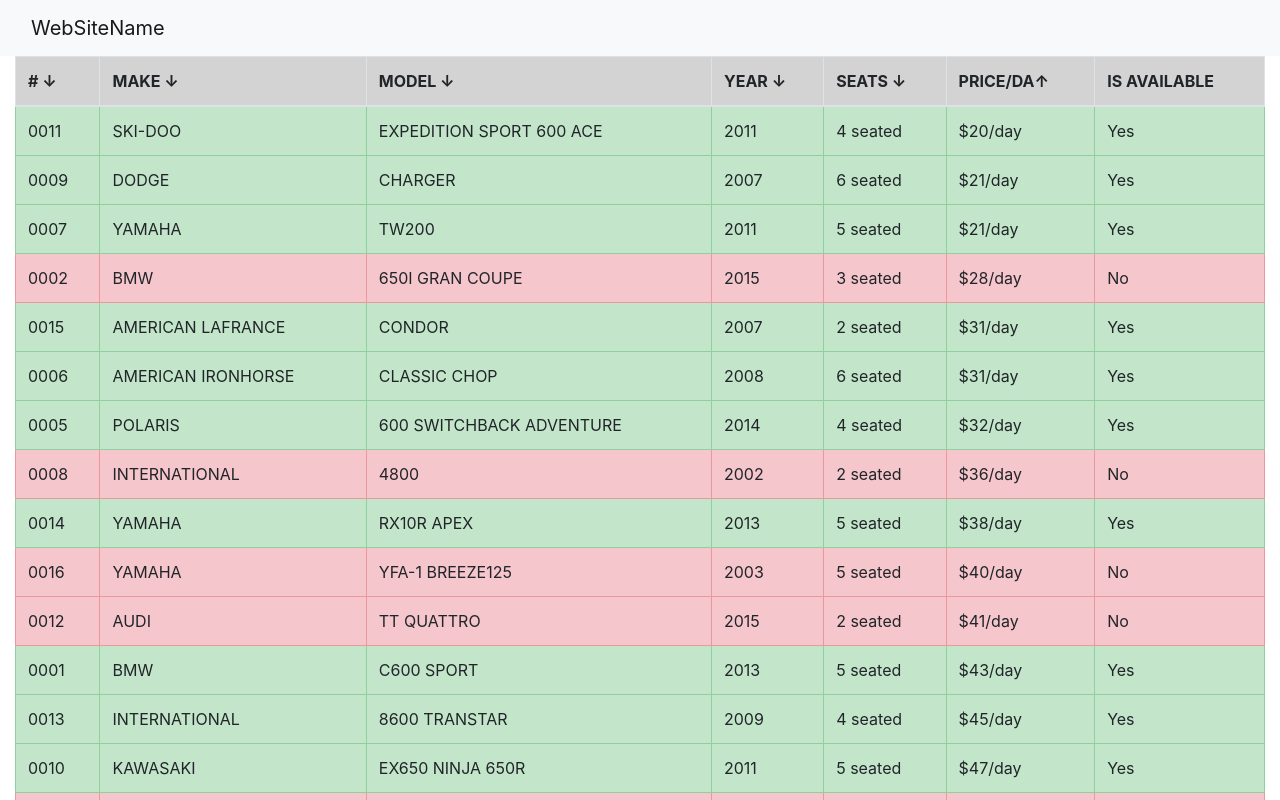
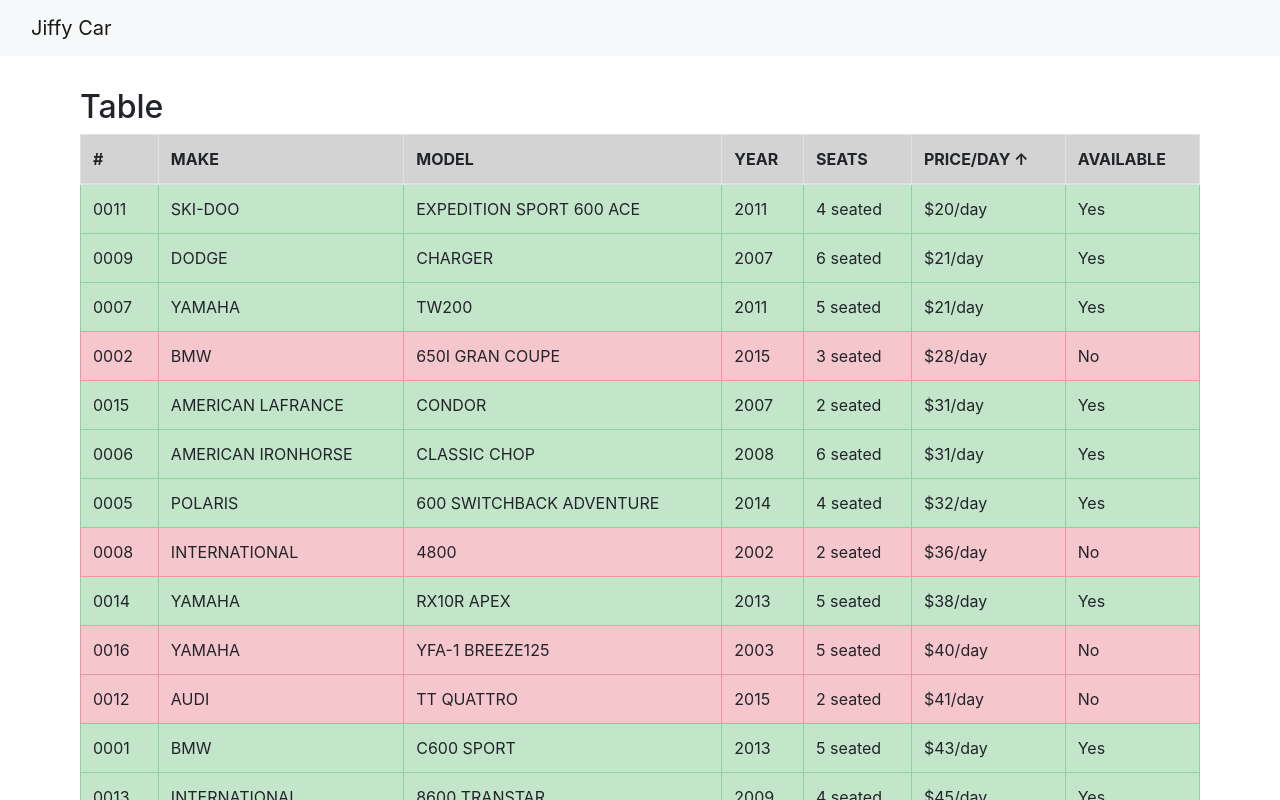
Before and after one commit to Huedeane/jiffycar, a website: page index.html in a window 1280 px wide. Both pictures are taken after a click on the element "PRICE/DAY". Shown: the top 800 px of the page. Drawn offline with nearby package versions, Linux system fonts and the light colour scheme.

Commit message:
Save point 3

```diff
--- a/index.html
+++ b/index.html
@@ -8,13 +8,10 @@
 • Headers text color: #758692
 The solution should have:
 1. Stage 1: List of cars
-a. Users should be able to see list of cars in the fleet
 b. Users should be able to add new cars
 c. Users should be able to edit existing entries in the list
 d. Users should be able change car state: Available or Rented
 e. Users should be able to clearly see if car is rented or not
-f. Car should have these properties: Unique ID, Car Maker, Car Model, Manufacturing
-Year, Number of seats, Price per day, Rented Date From, Rented Date To
 2. Stage 2: Rent history
 a. Each car should have rent history.
 b. Rent history should include: Date from, Date to, Number of days rented, Miles Driven,
@@ -41,24 +38,26 @@
             <nav class="navbar bg-light navbar-light">
                 <div class="container-fluid">
                     <div class="navbar-header">
-                        <a class="navbar-brand" href="#">WebSiteName</a>
+                        <a class="navbar-brand" href="#">Jiffy Car</a>
                     </div>
                 </div>
             </nav>
 
             <!--Table Container-->
-            <div class="container-fluid">
+            <div class="content">
+
+                <h2>Table</h2>
 
                 <!--Table-->
                 <table class="table table-bordered table-hover">
                     <tr class="bg-muted">
-                        <th data-colname="id" data-order="desc"># &#8595</th>
-                        <th data-colname="make" data-order="desc">MAKE &#8595</th>
-                        <th data-colname="model" data-order="desc">MODEL &#8595</th>
-                        <th data-colname="year" data-order="desc">YEAR &#8595</th>
-                        <th data-colname="seats" data-order="desc">SEATS &#8595</th>
+                        <th data-colname="id" data-order="desc">#</th>
+                        <th data-colname="make" data-order="desc">MAKE</th>
+                        <th data-colname="model" data-order="desc">MODEL</th>
+                        <th data-colname="year" data-order="desc">YEAR</th>
+                        <th data-colname="seats" data-order="desc">SEATS</th>
                         <th data-colname="price" data-order="desc">PRICE/DAY</th>
-                        <th data-colname="available" data-order="desc">IS AVAILABLE</th>
+                        <th data-colname="available" data-order="desc">AVAILABLE</th>
                     </tr>
 
                     <tbody id="rent-table">
--- a/js/app.js
+++ b/js/app.js
@@ -1,4 +1,4 @@
-var myArray = [
+var dataArray = [
     {'id':'0001',
      'make':'BMW',
      'model':'C600 SPORT',
@@ -128,37 +128,60 @@
 ];
 
 
-buildTable(myArray)
+buildTable(dataArray)
 
 
-
+//Sort Table Header
 $('th').on('click', function(){
+    //Get data value
     var column = $(this).data('colname')
     var order = $(this).data('order')
     var text = $(this).html()
-     text = text.substring(0, text.length - 1);
+    text = text.substring(0, text.length);
+
+    //Sort based on order
+    if (order == 'desc'){
+        //Sort Array
+        dataArray = dataArray.sort((a, b) => a[column] > b[column] ? 1 : -1)
+        //Change to opposite order
+        $(this).data("order","asc");
+        //Set new Text
+        text = text.split(' ')[0] + ' &#8593';
+    }
+    else{
+        dataArray = dataArray.sort((a, b) => a[column] < b[column] ? 1 : -1)
+        $(this).data("order","desc");
+        text = text.split(' ')[0] +  ' &#8595';
+    }
+
+    //Set HTML text
+    $(this).html(text)
+
+    //Rebuild Table
+    buildTable(dataArray)
 
     console.log(text);
 
+    //Create Custom Event
+    $('th').trigger('customEvent', column);
+})
 
-     if (order == 'desc'){
-        myArray = myArray.sort((a, b) => a[column] > b[column] ? 1 : -1)
-        $(this).data("order","asc");
-        text += '&#8593'
-     }else{
-        myArray = myArray.sort((a, b) => a[column] < b[column] ? 1 : -1)
-        $(this).data("order","desc");
-        text += '&#8595'
+//Restrict Header Sort to 1
+$('th').on('customEvent', function(event, param){
+    var column = $(this).data('colname')
+
+    //Check if this equal param
+    if(column != param){
+        var text = $(this).html()
+        text = text.split(' ')[0];
+
+        //Set HTML text
+        $(this).html(text)
     }
-
-    $(this).html(text)
-    buildTable(myArray)
 })
 
 
-
-
-//{'id':'0001', 'make':'BMW', 'model':'C600 SPORT', 'year': '2013', 'seats': , 'price': },
+//Build the Table
 function buildTable(data){
     //Get Table
     var table = document.getElementById('rent-table')
@@ -170,6 +193,7 @@
     for (var i = 0; i < data.length; i++){
 
         //Make id
+        var colrow = `row-${i+1}`
         var colid = `id-${i+1}`
         var colmake = `make-${i+1}`
         var colmodel = `model-${i+1}`
@@ -190,14 +214,14 @@
             available = "No";
         }
 
-        var row = `<tr class ="${tablecolor}">
-                        <td>${data[i].id}</td>
-                        <td>${data[i].make}</td>
-                        <td>${data[i].model}</td>
-                        <td>${data[i].year}</td>
-                        <td>${data[i].seats} seated</td>
-                        <td>$${data[i].price}/day</td>
-                        <td>${available}</td>
+        var row = `<tr class ="${tablecolor} ${colrow}">
+                        <td id ="${colid}">${data[i].id}</td>
+                        <td id ="${colmake}">${data[i].make}</td>
+                        <td id ="${colmodel}">${data[i].model}</td>
+                        <td id ="${colyear}">${data[i].year}</td>
+                        <td id ="${colseats}">${data[i].seats} seated</td>
+                        <td id ="${colprice}">$${data[i].price}/day</td>
+                        <td id ="${colavailable}">${available}</td>
                    </tr>`
 
         table.innerHTML += row
--- a/sass/main.scss
+++ b/sass/main.scss
@@ -36,5 +36,5 @@
 
 .content{
     margin-top: 2rem;
-    padding: 0 26px 46px;
+    padding: 0 5rem 0 5rem;
 }
```
Also changed, not shown: css/style.css. Lines whose indentation alone changed are shown as unchanged.
